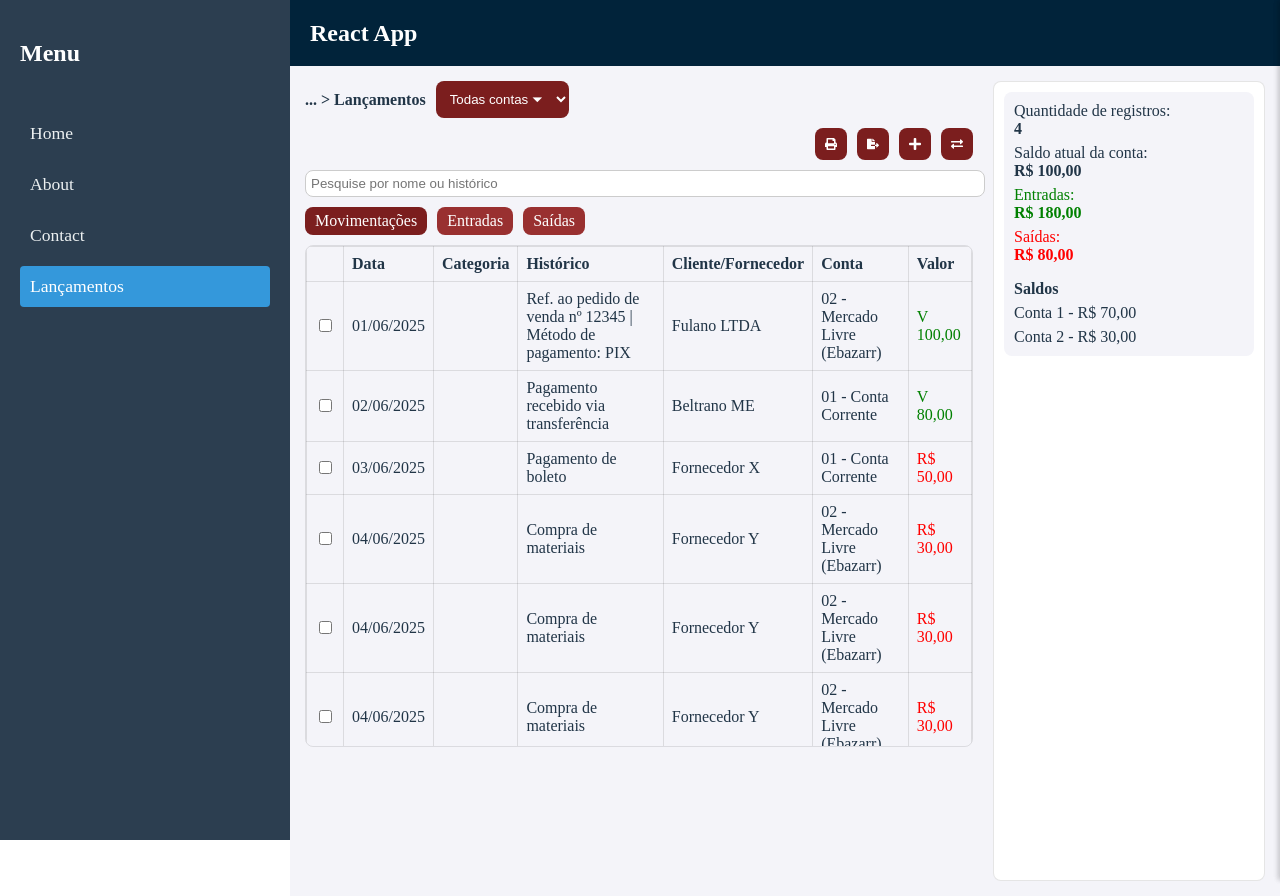
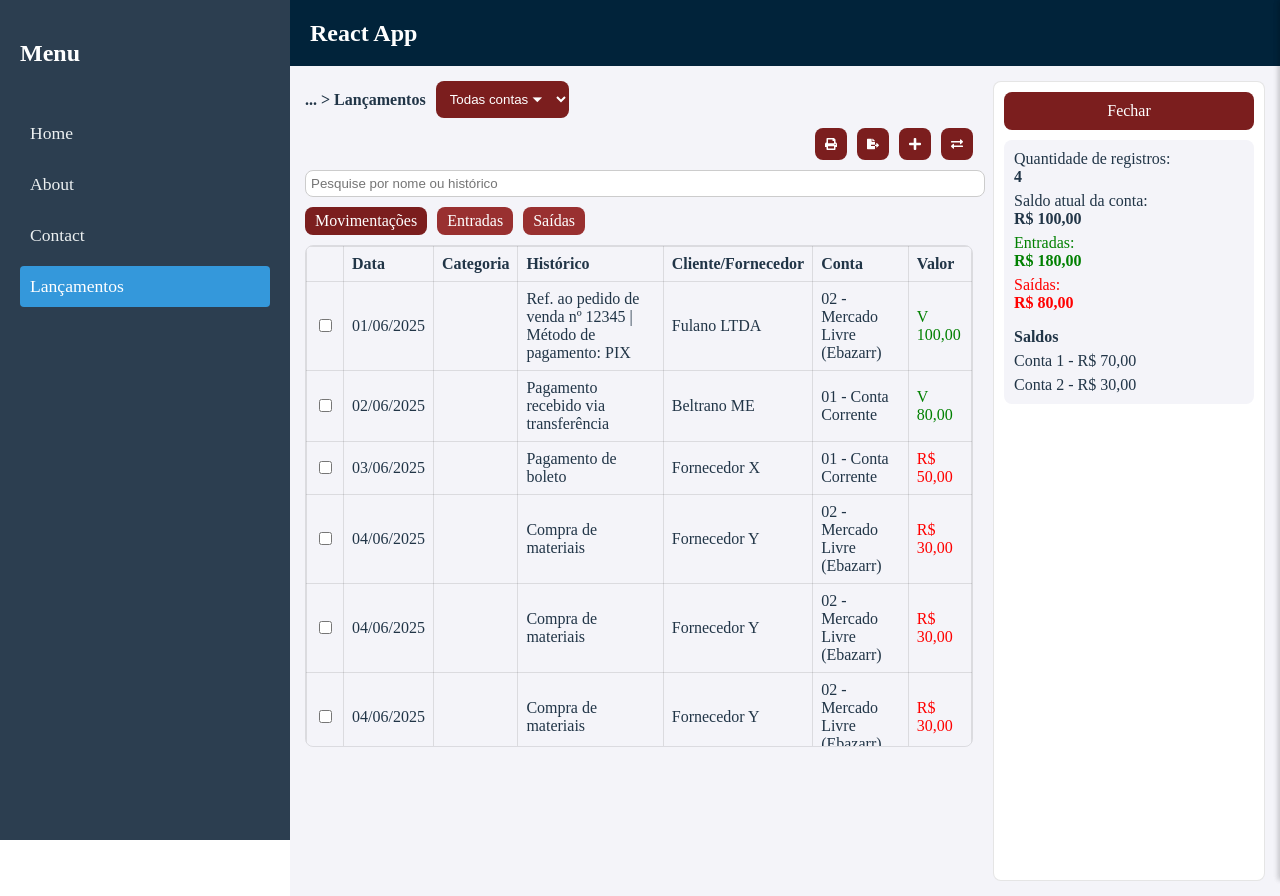
Before and after one commit to SchusterAluizio/ED_Financeiro, a React (Vite) app: page /lancamentos in a window 1280 px wide. Shown: the top 896 px of the page. Built offline with nearby package versions, Linux system fonts and the light colour scheme.

Commit message:
feat: add toggleable info sidebar

```diff
--- a/src/pages/caixas-bancos/index.tsx
+++ b/src/pages/caixas-bancos/index.tsx
@@ -12,6 +12,7 @@ import {
   Actions,
   IconButton,
   SidePanel,
+  ToggleButton,
   ButtonGreen,
   Summary,
   SummaryItem,
@@ -32,6 +33,7 @@ const CaixasEBancos: React.FC = () => {
   const [tab, setTab] = useState<string>("movimentacoes");
   const [showLaunch, setShowLaunch] = useState(false);
   const [showTransfer, setShowTransfer] = useState(false);
+  const [showInfo, setShowInfo] = useState(true);
   const [category, setCategory] = useState("");
   const [date, setDate] = useState("");
   const [value, setValue] = useState("");
@@ -423,7 +425,11 @@ const CaixasEBancos: React.FC = () => {
           </table>
         </TableWrapper>
       </div>
+      {showInfo ? (
         <SidePanel>
+          <ToggleButton onClick={() => setShowInfo(false)}>
+            Fechar
+          </ToggleButton>
           <Summary>
             <SummaryItem>
               Quantidade de registros:
@@ -448,6 +454,9 @@ const CaixasEBancos: React.FC = () => {
             <div>Conta 2 - R$ 30,00</div>
           </Summary>
         </SidePanel>
+      ) : (
+        <ToggleButton onClick={() => setShowInfo(true)}>Abrir painel</ToggleButton>
+      )}
       <SlidePanel open={showLaunch}>
         <button onClick={() => setShowLaunch(false)}>Fechar</button>
         <h3>Lançamento de caixa</h3>
--- a/src/pages/caixas-bancos/style.tsx
+++ b/src/pages/caixas-bancos/style.tsx
@@ -103,6 +103,15 @@ export const SidePanel = styled.aside`
   padding: 10px;
   border-radius: 8px;
   border: 1px solid rgba(0, 0, 0, 0.1);
+`;
+
+export const ToggleButton = styled.button`
+  background-color: ${({ theme }) => theme.button.background};
+  color: ${({ theme }) => theme.button.color};
+  border: ${({ theme }) => theme.button.border};
+  padding: ${({ theme }) => theme.button.padding};
+  border-radius: ${({ theme }) => theme.button.borderRadius};
+  cursor: pointer;
 `;
 
 export const ButtonGreen = styled.button`
```
Lines whose indentation alone changed are shown as unchanged.
